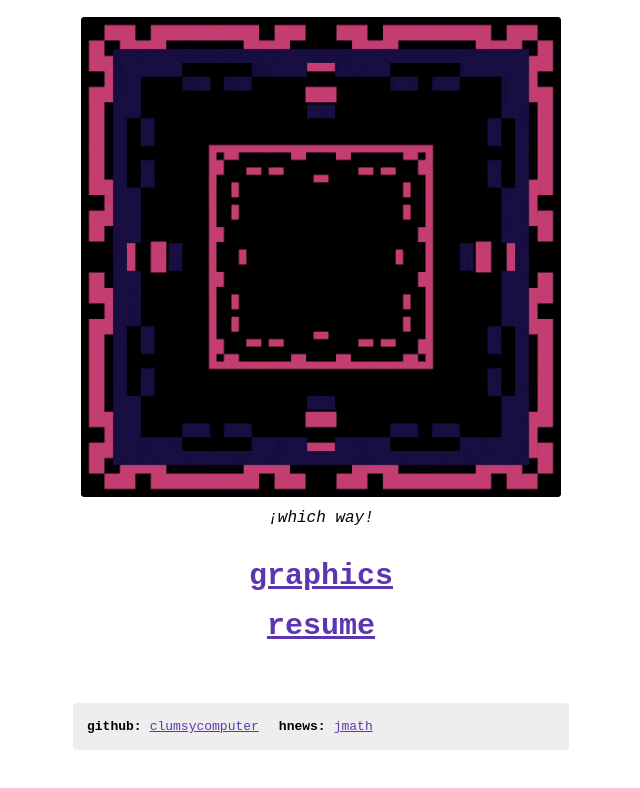
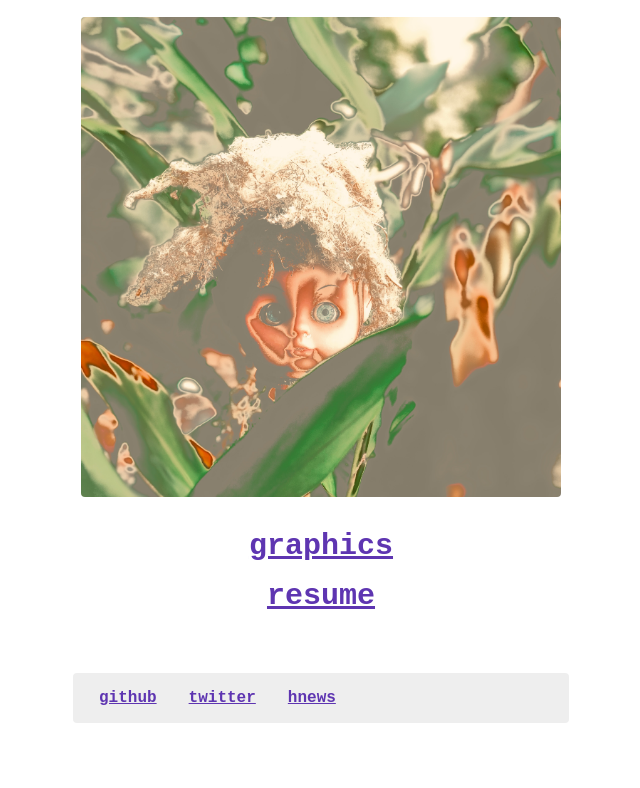
Before and after one commit to clumsycomputer/clumsy-website, a Next.js app: page / in a window 1280 px wide. Shown: the top 788 px of the page, without its empty margins (319-959 px from the left). Built offline with nearby package versions, Linux system fonts and the light colour scheme.

Commit message:
refactor(HomePage): simplify homepage

```diff
--- a/components/common/NavigationFooter/InternalNavigationFooter.module.scss
+++ /dev/null
@@ -1,28 +0,0 @@
-@import 'styles/websiteTheme.scss';
-
-.routeLinksContainer {
-  flex-grow: 1;
-  flex-shrink: 1;
-  display: flex;
-  flex-direction: row;
-  flex-wrap: wrap;
-}
-
-.routeLinkContainer {
-  display: flex;
-  flex-direction: row;
-  padding: $spacer;
-  padding-left: $spacer * 3;
-}
-
-.routeLink {
-  font-size: 16px;
-  font-weight: 600;
-}
-
-.pdfLinkContainer {
-  flex-shrink: 0;
-  display: flex;
-  align-items: center;
-  padding-left: $spacer * 4;
-}
--- a/components/common/NavigationFooter/NavigationFooter.module.scss
+++ b/components/common/NavigationFooter/NavigationFooter.module.scss
@@ -0,0 +1,28 @@
+@import 'styles/websiteTheme.scss';
+
+.routeLinksContainer {
+  flex-grow: 1;
+  flex-shrink: 1;
+  display: flex;
+  flex-direction: row;
+  flex-wrap: wrap;
+}
+
+.routeLinkContainer {
+  display: flex;
+  flex-direction: row;
+  padding: $spacer;
+  padding-left: $spacer * 3;
+}
+
+.routeLink {
+  font-size: 16px;
+  font-weight: 600;
+}
+
+.pdfLinkContainer {
+  flex-shrink: 0;
+  display: flex;
+  align-items: center;
+  padding-left: $spacer * 4;
+}
--- a/components/common/NavigationFooter/NavigationFooter.tsx
+++ b/components/common/NavigationFooter/NavigationFooter.tsx
@@ -1,11 +1,10 @@
 import Link from "next/link";
 import { ReactNode } from "react";
-import externalNavigationFooterStyles from "./ExternalNavigationFooter.module.scss";
-import internalNavigationFooterStyles from "./InternalNavigationFooter.module.scss";
+import navigationFooterStyles from "./NavigationFooter.module.scss";
 import navigationFooterContainerStyles from "./NavigationFooterContainer.module.scss";
 import navigationListContainerStyles from "./NavigationListContainer.module.scss";
 
-export interface InternalNavigationFooterProps {
+export interface NavigationFooterProps {
   routeLinks: Array<{
     routeName: string;
     routeHref: string;
@@ -13,7 +12,7 @@ export interface InternalNavigationFooterProps {
   pdfLink: ReactNode;
 }
 
-export function InternalNavigationFooter(props: InternalNavigationFooterProps) {
+export function NavigationFooter(props: NavigationFooterProps) {
   const { routeLinks, pdfLink } = props;
   return (
     <NavigationFooterContainer>
@@ -21,66 +20,20 @@ export function InternalNavigationFooter(props: InternalNavigationFooterProps) {
         {routeLinks.map((someRouteLink) => (
           <div
             role={"listitem"}
-            className={internalNavigationFooterStyles.routeLinkContainer}
+            className={navigationFooterStyles.routeLinkContainer}
             key={someRouteLink.routeName}
           >
             <Link href={someRouteLink.routeHref}>
-              <a
-                role={"link"}
-                className={internalNavigationFooterStyles.routeLink}
-              >
+              <a role={"link"} className={navigationFooterStyles.routeLink}>
                 {someRouteLink.routeName}
               </a>
             </Link>
           </div>
         ))}
       </NavigationListContainer>
-      <div
-        role={"none"}
-        className={internalNavigationFooterStyles.pdfLinkContainer}
-      >
+      <div role={"none"} className={navigationFooterStyles.pdfLinkContainer}>
         {pdfLink}
       </div>
-    </NavigationFooterContainer>
-  );
-}
-
-export interface ExternalNavigationFooterProps {
-  websiteLinks: Array<{
-    linkLabel: string;
-    linkText: string;
-    linkHref: string;
-  }>;
-}
-
-export function ExternalNavigationFooter(props: ExternalNavigationFooterProps) {
-  const { websiteLinks } = props;
-  return (
-    <NavigationFooterContainer>
-      <NavigationListContainer>
-        {websiteLinks.map((someWebsiteLink) => (
-          <div
-            role={"listitem"}
-            className={externalNavigationFooterStyles.websiteLinkContainer}
-            key={someWebsiteLink.linkLabel}
-          >
-            <div
-              className={
-                externalNavigationFooterStyles.websiteLinkLabelContainer
-              }
-            >
-              {someWebsiteLink.linkLabel}:
-            </div>
-            <a
-              role={"link"}
-              className={externalNavigationFooterStyles.websiteLink}
-              href={someWebsiteLink.linkHref}
-            >
-              {someWebsiteLink.linkText}
-            </a>
-          </div>
-        ))}
-      </NavigationListContainer>
     </NavigationFooterContainer>
   );
 }
@@ -121,3 +74,43 @@ function NavigationFooterContainer(props: NavigationFooterContainerProps) {
     </div>
   );
 }
+
+// export interface ExternalNavigationFooterProps {
+//   websiteLinks: Array<{
+//     linkLabel: string;
+//     linkText: string;
+//     linkHref: string;
+//   }>;
+// }
+
+// export function ExternalNavigationFooter(props: ExternalNavigationFooterProps) {
+//   const { websiteLinks } = props;
+//   return (
+//     <NavigationFooterContainer>
+//       <NavigationListContainer>
+//         {websiteLinks.map((someWebsiteLink) => (
+//           <div
+//             role={"listitem"}
+//             className={externalNavigationFooterStyles.websiteLinkContainer}
+//             key={someWebsiteLink.linkLabel}
+//           >
+//             <div
+//               className={
+//                 externalNavigationFooterStyles.websiteLinkLabelContainer
+//               }
+//             >
+//               {someWebsiteLink.linkLabel}:
+//             </div>
+//             <a
+//               role={"link"}
+//               className={externalNavigationFooterStyles.websiteLink}
+//               href={someWebsiteLink.linkHref}
+//             >
+//               {someWebsiteLink.linkText}
+//             </a>
+//           </div>
+//         ))}
+//       </NavigationListContainer>
+//     </NavigationFooterContainer>
+//   );
+// }
--- a/components/pages/graphics/GraphicsPage.tsx
+++ b/components/pages/graphics/GraphicsPage.tsx
@@ -1,5 +1,5 @@
 import type { NextPage } from "next";
-import { InternalNavigationFooter } from "../../common/NavigationFooter/NavigationFooter";
+import { NavigationFooter } from "../../common/NavigationFooter/NavigationFooter";
 import { Page } from "../../common/Page/Page";
 import { SectionDivider } from "../../common/SectionDivider/SectionDivider";
 import { GraphicSection } from "./common/GraphicSection";
@@ -213,7 +213,7 @@ export const GraphicsPage: NextPage = () => {
           soloUrl={"/graphics/duction.hi.png"}
           listUrl={"/graphics/duction.png"}
         /> */}
-      <InternalNavigationFooter
+      <NavigationFooter
         routeLinks={[
           { routeName: "home", routeHref: "/" },
           { routeName: "resume", routeHref: "/resume" },
--- a/components/pages/home/HomePage.module.scss
+++ b/components/pages/home/HomePage.module.scss
@@ -15,18 +15,6 @@
   width: 100%;
   border-radius: $spacer / 2;
   background-color: black;
-}
-
-.landingImageCaptionContainer {
-  display: flex;
-  justify-content: center;
-  padding-top: $spacer * 3 / 2;
-}
-
-.landingImageCaption {
-  font-style: italic;
-  font-weight: 500;
-  font-size: 16px;
 }
 
 .routesContainer {
--- a/components/pages/home/HomePage.tsx
+++ b/components/pages/home/HomePage.tsx
@@ -1,7 +1,7 @@
 import type { NextPage } from "next";
 import Image from "next/image";
 import Link from "next/link";
-import { ExternalNavigationFooter } from "../../common/NavigationFooter/NavigationFooter";
+import { NavigationFooter } from "../../common/NavigationFooter/NavigationFooter";
 import { Page } from "../../common/Page/Page";
 import homePageStyles from "./HomePage.module.scss";
 
@@ -16,19 +16,11 @@ export const HomePage: NextPage = () => {
       <div role={"figure"} className={homePageStyles.landingImageContainer}>
         <Image
           className={homePageStyles.landingImage}
-          src={"/graphics/whichway.gif"}
-          alt={"¡which way!"}
+          src={"/graphics/gary.JPEG"}
+          alt={"gary"}
           width={1024}
           height={1024}
         />
-        <div
-          role={"presentation"}
-          className={homePageStyles.landingImageCaptionContainer}
-        >
-          <figcaption className={homePageStyles.landingImageCaption}>
-            ¡which way!
-          </figcaption>
-        </div>
       </div>
       <div role={"list"} className={homePageStyles.routesContainer}>
         {[
@@ -54,19 +46,22 @@ export const HomePage: NextPage = () => {
           </div>
         ))}
       </div>
-      <ExternalNavigationFooter
-        websiteLinks={[
+      <NavigationFooter
+        routeLinks={[
           {
-            linkLabel: "github",
-            linkText: "clumsycomputer",
-            linkHref: "https://github.com/clumsycomputer",
+            routeName: "github",
+            routeHref: "https://github.com/clumsycomputer",
           },
           {
-            linkLabel: "hnews",
-            linkText: "jmath",
-            linkHref: "https://news.ycombinator.com/user?id=jmath",
+            routeName: "twitter",
+            routeHref: "https://twitter.com/c1umsyc0mputer",
+          },
+          {
+            routeName: "hnews",
+            routeHref: "https://news.ycombinator.com/user?id=clumsycomputer",
           },
         ]}
+        pdfLink={null}
       />
     </Page>
   );
```
Also changed, not shown: components/pages/resume/ResumePage.tsx (+9 -18 lines).
